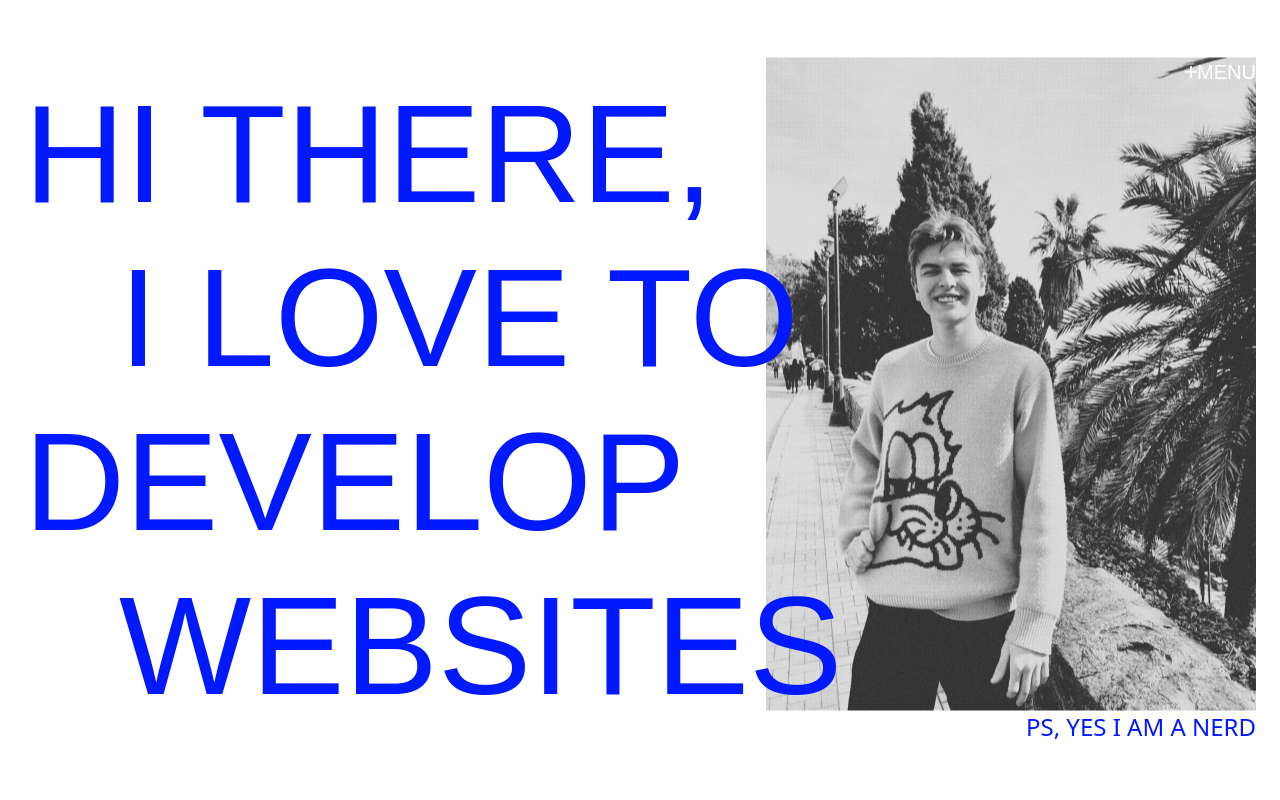
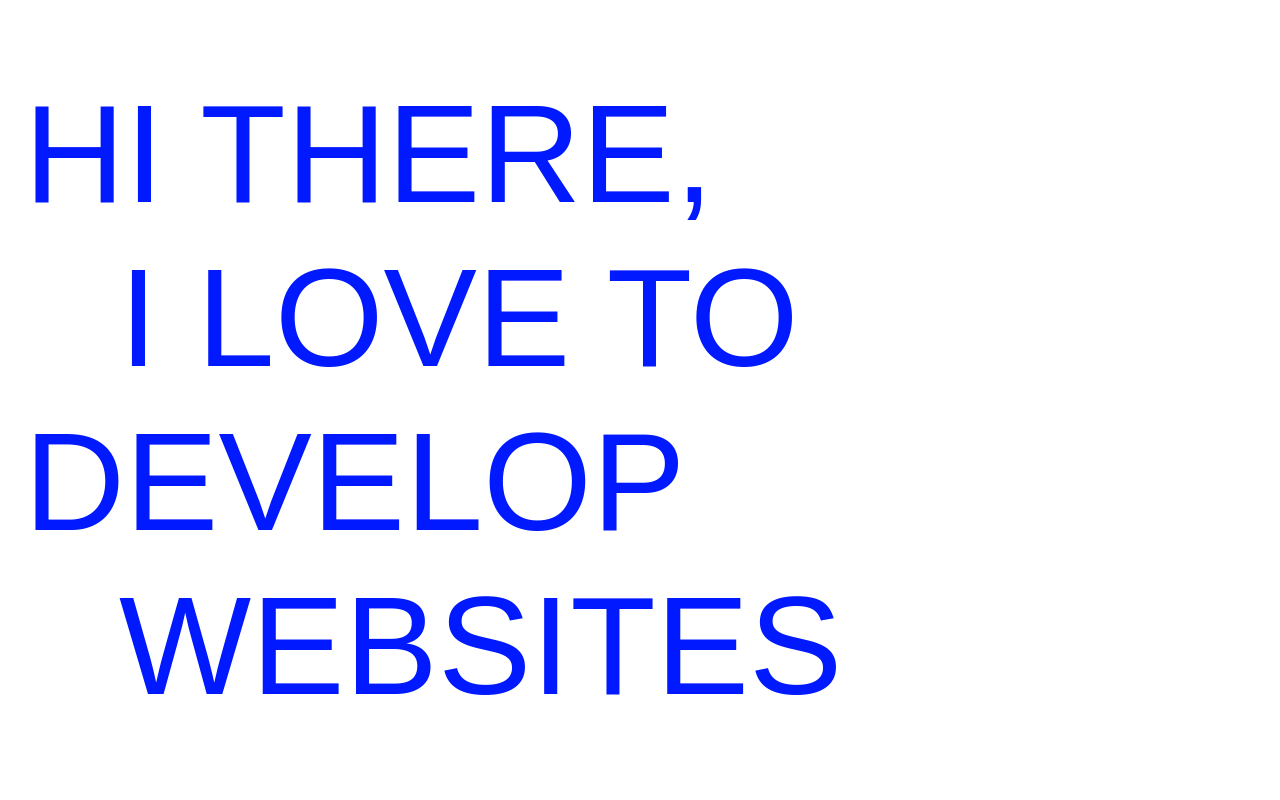
Before and after one commit to EmileKost/portfolio, a Next.js app in the folder frontend/: page / in a window 1280 px wide. Shown: the top 800 px of the page. Built offline with nearby package versions, Linux system fonts and the light colour scheme; a web font is replaced by a local one.

Commit message:
feat: wip mouse follower

```diff
--- a/frontend/components/HomeHero.tsx
+++ b/frontend/components/HomeHero.tsx
@@ -6,7 +6,7 @@ import { motion } from "framer-motion";
 
 import { MovingImage } from "./MovingImage";
 import { useRef } from "react";
-import { getWindowSizes } from "@/src/utils/getWindowSizes";
+import { useGetMouseAnimationValues } from "@/src/hooks/useGetMouseImageAnimationValues";
 
 const heroText = ["Hi there,", "I love to", "develop", "websites"];
 const spanVariants = {
@@ -23,25 +23,10 @@ const spanVariants = {
 
 export const HomeHero = () => {
 	const refContainer = useRef<HTMLDivElement>(null);
-	const getMousePosition = (e: any) => {
-		if (!refContainer.current || !e) return;
-
-		const { windowWidth, windowHeight } = getWindowSizes();
-		const { clientX, clientY } = e;
-
-		if (!windowWidth || !windowHeight) return;
-
-		// Check which half mouse is
-		if (clientX < windowWidth / 2) {
-			// Logic here
-		} else {
-			// Logic here
-		}
-	};
+	const { positionX, positionY } = useGetMouseAnimationValues(refContainer);
 
 	return (
 		<div
-			onMouseMove={(e) => getMousePosition(e)}
 			ref={refContainer}
 			className="w-full relative h-screen flex items-start md:items-center px-2 md:px-6">
 			<h1 className="flex flex-col gap-2 md:gap-6 mt-[150px] md:mt-0">
@@ -60,7 +45,10 @@ export const HomeHero = () => {
 						</motion.span>
 					))}
 			</h1>
-			<MovingImage />
+			<MovingImage
+				x={positionX}
+				y={positionY}
+			/>
 		</div>
 	);
 };
--- a/frontend/components/MovingImage.tsx
+++ b/frontend/components/MovingImage.tsx
@@ -1,33 +1,22 @@
 import Image from "next/image";
 import { motion } from "framer-motion";
 
-const movingImageVariants = {
-	initial: {
-		opacity: 0,
-		scale: 0,
-		y: "50%",
-	},
-	animate: {
-		opacity: 1,
-		scale: 1,
-		y: "50%",
-	},
-};
-
 // TODO: Change IMG from hardcoded to CMS data and TYPES!!!
-export const MovingImage = ({ refMouse }: { refMouse?: any }) => {
+export const MovingImage = ({ x, y }: { x: number; y: number }) => {
 	return (
 		<motion.figure
-			variants={movingImageVariants}
-			initial={"initial"}
-			animate={"animate"}
-			className="absolute right-2 md:right-6 z-[-10] translate-y-0 md:bottom-1/2 md:translate-y-1/2">
+			animate={{
+				left: x,
+				top: y,
+				opacity: x && y ? 1 : 0,
+			}}
+			className="absolute z-[-1] opacity-0 w-[260px] h-[346px] sm:w-[300px] sm:h-[400px] md:w-[346px] md:h-[461px] lg:w-[490px] lg:h-[653px]">
 			<Image
 				src={"/images/me.png"}
 				alt="Picture of me"
 				width={490}
 				height={653}
-				className="w-[260px] h-[346px] sm:w-[300px] sm:h-[400px] md:w-[346px] md:h-[461px] lg:w-[490px] lg:h-[653px]"
+				className=""
 			/>
 			<figcaption className="text-base md:text-2xl text-blue-primary uppercase w-full text-end">
 				PS, Yes I am a nerd
--- /dev/null
+++ b/frontend/src/hooks/useGetMouseImageAnimationValues.ts
@@ -0,0 +1,25 @@
+import { useState, useEffect } from "react";
+
+export const useGetMouseAnimationValues = (ref: any) => {
+	const [positionX, setPositionX] = useState<number>(0);
+	const [positionY, setPositionY] = useState<number>(0);
+
+	useEffect(() => {
+		if (!ref.current) return;
+		const container = ref.current;
+
+		const getAnimationValues = (event: MouseEvent) => {
+			const { width, height } = container.getBoundingClientRect();
+			const { clientX, clientY } = event;
+
+			setPositionX(clientX);
+			setPositionY(clientY);
+		};
+
+		container.addEventListener("mousemove", getAnimationValues);
+
+		return () => container.removeEventListener("mousemove", getAnimationValues);
+	});
+
+	return { positionX, positionY };
+};
```
